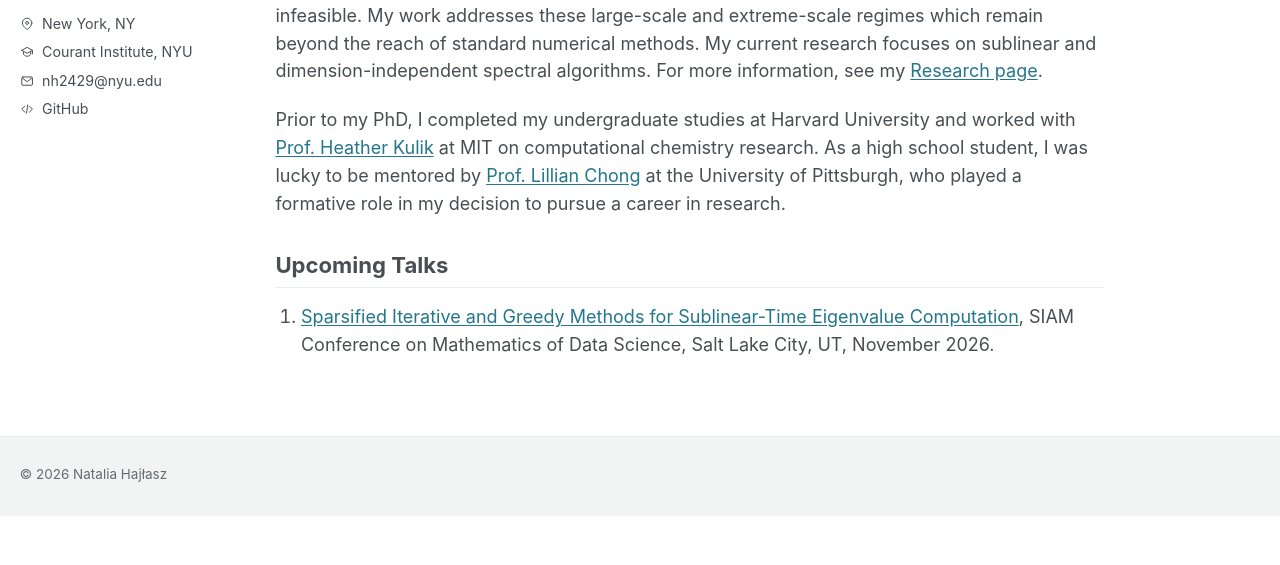
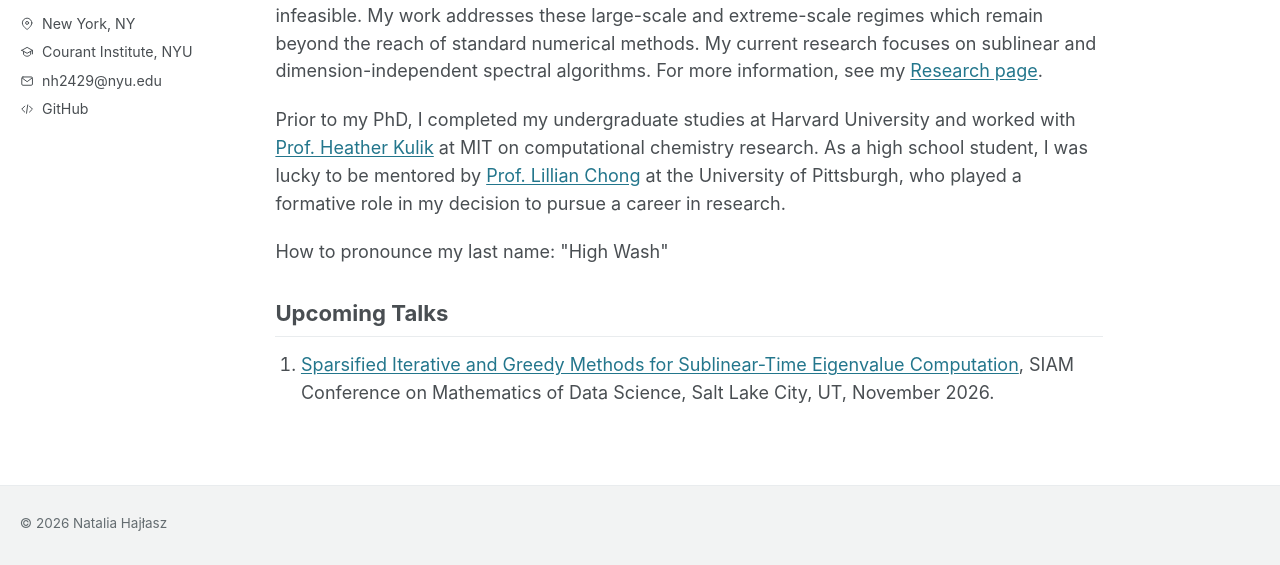
Before and after one commit to hajlasz/hajlasz.github.io, a plain HTML site: page index.html in a window 1280 px wide. Shown: the part 341-906 px from the top of the page. Before the commit the page ends 857 px from the top, so only its background shows below. Drawn offline with Linux system fonts and the light colour scheme.

Commit message:
Add pronunciation guide for last name
Added pronunciation guide for last name.

```diff
--- a/index.html
+++ b/index.html
@@ -51,6 +51,8 @@
 
       <p>Prior to my PhD, I completed my undergraduate studies at Harvard University and worked with <a href="https://chemistry.mit.edu/profile/heather-j-kulik/">Prof. Heather Kulik</a> at MIT on computational chemistry research. As a high school student, I was lucky to be mentored by <a href="https://chonglab-pitt.github.io/">Prof. Lillian Chong</a> at the University of Pittsburgh, who played a formative role in my decision to pursue a career in research.</p>
 
+      <p> How to pronounce my last name: "High Wash"</p>
+
       <h2>Upcoming Talks</h2>
       <ol>
         <li><a href="https://meetings.siam.org/sess/dsp_programsess.cfm?SESSIONCODE=89368">Sparsified Iterative and Greedy Methods for Sublinear-Time Eigenvalue Computation</a>, SIAM Conference on Mathematics of Data Science, Salt Lake City, UT, November 2026.</li>
```
